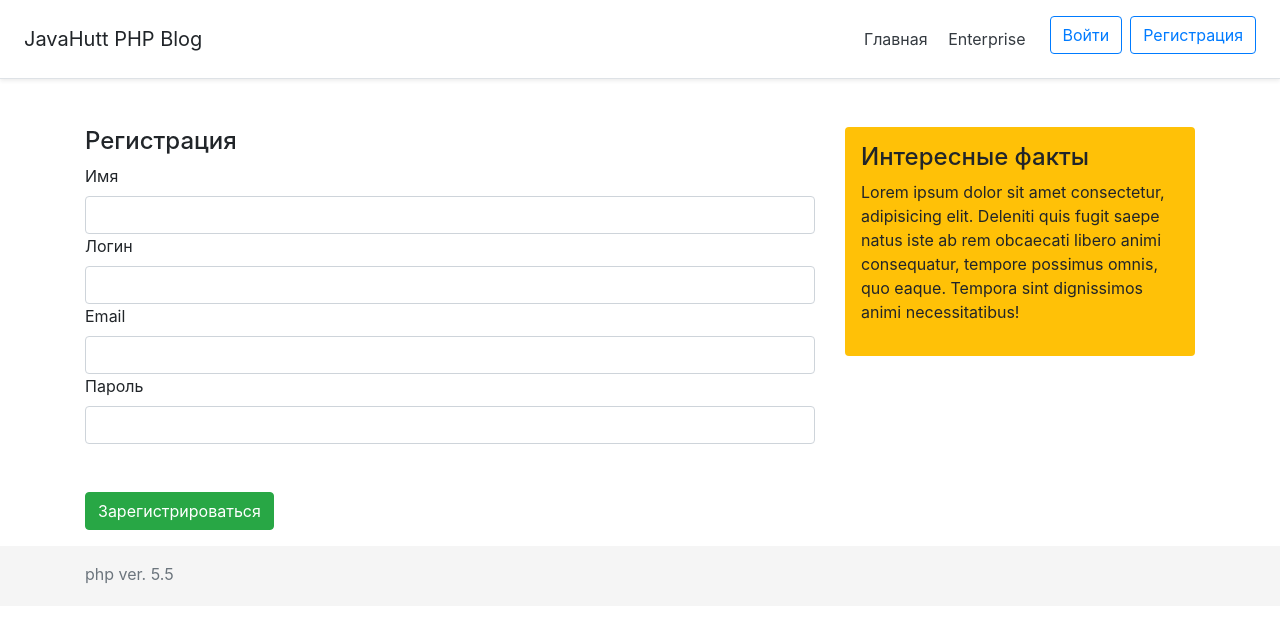
After one commit to JavaHutt/php-blog, a PHP site: page /registration in a window 1280 px wide. The commit adds this page. Shown: the top 623 px of the page. Run offline with PHP 8.4, Linux system fonts and the light colour scheme.

Commit message:
registration form and PDO connection to database

```diff
--- /dev/null
+++ b/blocks/head.php
@@ -0,0 +1,7 @@
+<meta charset="UTF-8">
+<meta name="viewport" content="width=device-width, initial-scale=1.0">
+<meta http-equiv="X-UA-Compatible" content="ie=edge">
+<link rel="stylesheet" href="css/bootstrap.min.css">
+<link rel="stylesheet" href="css/style.css">
+<link rel="shortcut icon" href="img/favicon.png" type="image/x-icon">
+<title><?=$website_title?></title>
--- a/blocks/header.php
+++ b/blocks/header.php
@@ -2,9 +2,9 @@
     <div class="d-flex flex-column flex-md-row align-items-center p-3 px-md-4 mb-3 bg-white border-bottom shadow-sm">
         <h5 class="my-0 mr-md-auto font-weight-normal">JavaHutt PHP Blog</h5>
         <nav class="my-2 my-md-0 mr-md-3">
-            <a class="p-2 text-dark" href="#">Features</a>
+            <a class="p-2 text-dark" href="/">Главная</a>
             <a class="p-2 text-dark" href="#">Enterprise</a>
         </nav>
     <a class="btn btn-outline-primary mr-2 mb-2" href="#">Войти</a>
-    <a class="btn btn-outline-primary mb-2" href="#">Регистрация</a>
+    <a class="btn btn-outline-primary mb-2" href="/registration">Регистрация</a>
 </header>
--- /dev/null
+++ b/registration.php
@@ -0,0 +1,40 @@
+<!DOCTYPE html>
+<html lang="ru">
+<head>
+    <?php
+        $website_title = 'Регистрация на сайте';
+        require 'blocks/head.php';
+    ?>
+</head>
+<body>
+    <?php
+        include 'blocks/header.php';
+    ?>
+    <main class="container mt-5">
+        <div class="row">
+            <div class="col-md-8 mb-3">
+                <h4>Регистрация</h4>
+                <form action="reg/reg.php" method='post'>
+                    <label for="username">Имя</label>
+                    <input type="text" name="username" id="username" class="form-control" minlength="3" maxlength="15">
+                    <label for="login">Логин</label>
+                    <input type="text" name="login" id="login" class="form-control" minlength="3" maxlength="15">
+                    <label for="email">Email</label>
+                    <input type="email" name="email" id="email" class="form-control" minlength="5">
+                    <label for="password">Пароль</label>
+                    <input type="password" name="password" id="password" class="form-control" minlength="8">
+                    <button type="submit" class="btn btn-success mt-5">Зарегистрироваться</button>
+                </form>
+            </div>
+            <?php
+                include 'blocks/aside.php';
+            ?>
+        </div>
+
+    </main>
+    <?php
+        include 'blocks/footer.php';
+    ?>
+</div>
+</body>
+</html>
```
Also changed, not shown: error.php (+4 -7 lines), index.php (+4 -7 lines), reg/reg.php (added, +33 -0 lines), .htaccess.
